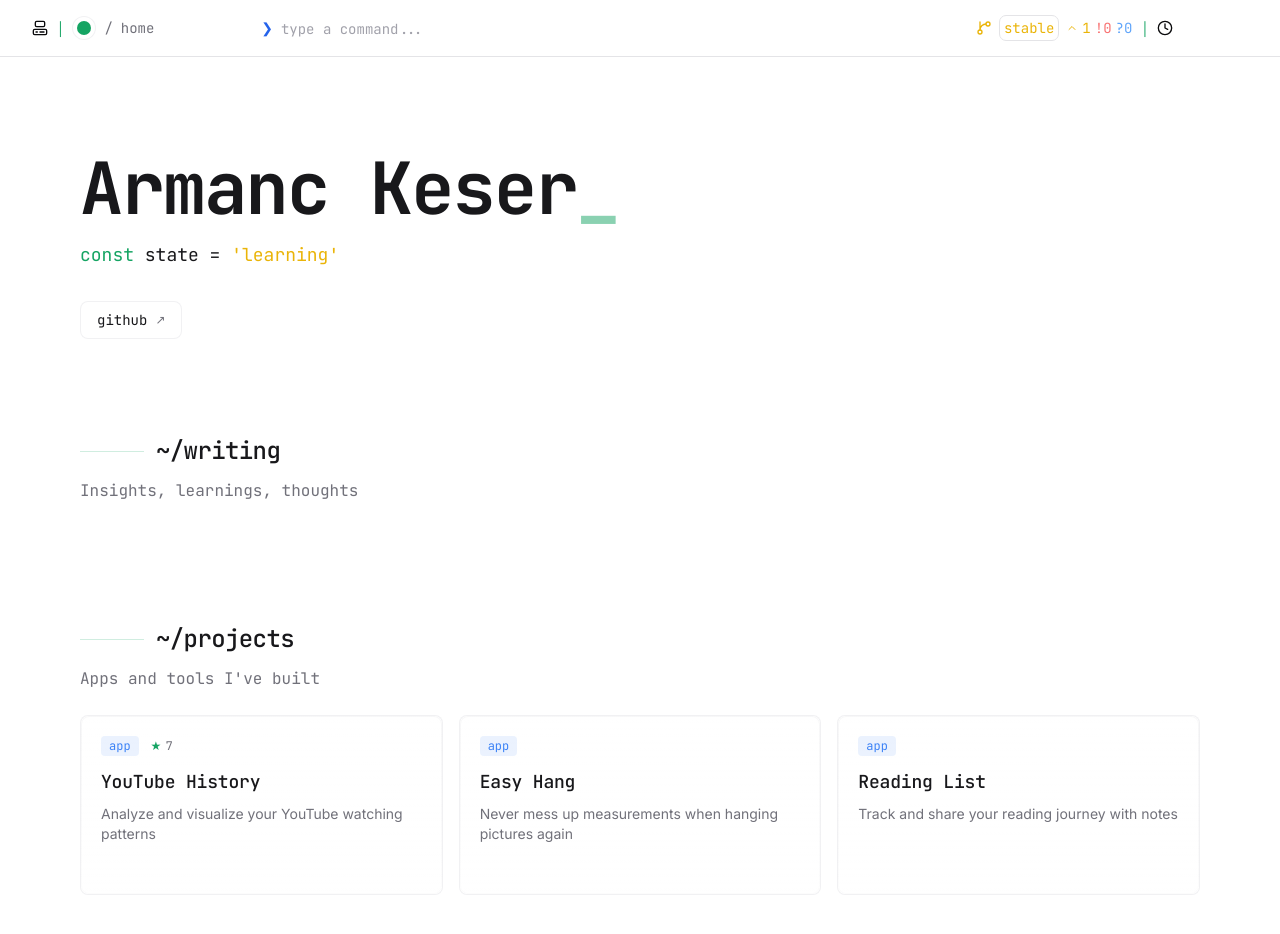
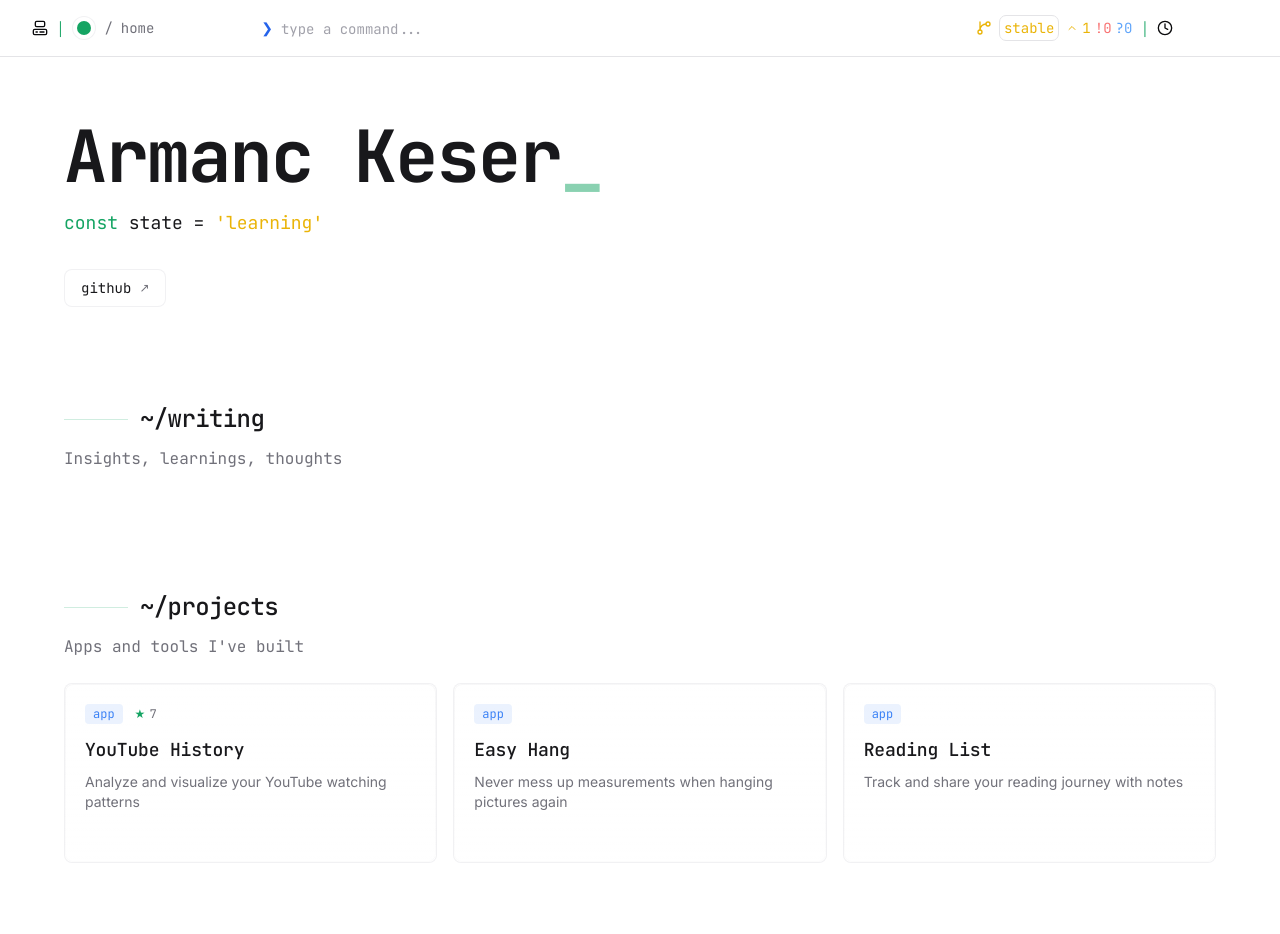
Before and after one commit to armanckeser/armanckeser.com, a SvelteKit app: page / in a window 1280 px wide. Shown: the top 934 px of the page. Built offline with nearby package versions, Linux system fonts and the light colour scheme; a web font is replaced by a local one.

Commit message:
refactor: simplify layout structure and remove unnecessary container

```diff
--- a/src/routes/+layout.svelte
+++ b/src/routes/+layout.svelte
@@ -8,9 +8,7 @@ const { children } = $props()
 
 <ModeWatcher />
 
-<div class="flex min-h-dvh flex-col">
-  <ShellPrompt />
-  <main class="flex-1 container py-8">
-    {@render children()}
-  </main>
-</div>
+<ShellPrompt />
+<main>
+  {@render children()}
+</main>
```
